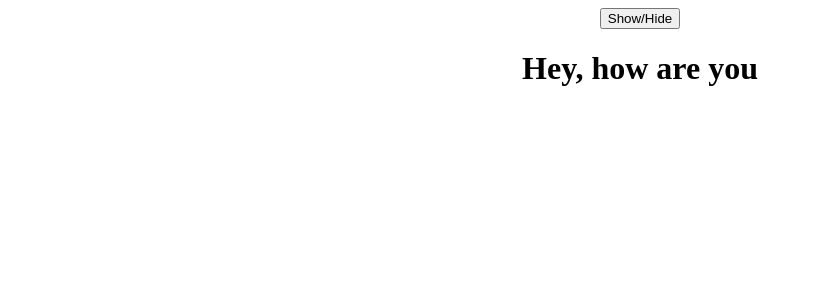
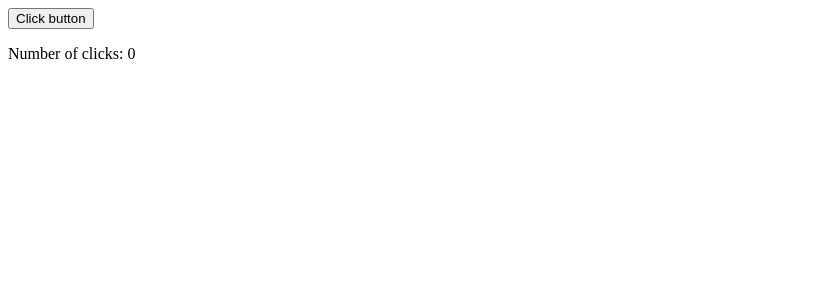
Before and after one commit to Topilogy/recipe-app, a React (Create React App) app: page / in a window 1280 px wide. Shown: the top 300 px of the page, without its empty margins (0-813 px from the left). Built offline with nearby package versions, Linux system fonts and the light colour scheme.

Commit message:
Lighthall task 1

```diff
--- a/src/App.js
+++ b/src/App.js
@@ -1,21 +1,24 @@
-import './App.css';
-import { useState } from "react"
+import { useState } from "react";
+import React from "react";
 
-//useState Hook - Text Color Change
+// Task 1 - Clicking counting button
 
 function App() {
-  const [textColor, setTextColor] = useState("black")
+  const value = localStorage.getItem('num')
+  const [number, setNumber] = useState(value ? JSON.parse(value) : 0);
 
   return (
-    <div className='App'>
+    <div className="App">
       <button onClick={() => {
-        setTextColor(textColor === "black" ? "red" : "black")
-      }}
+          setNumber(number + 1);
+          localStorage.setItem('num', JSON.stringify(number+1))
+        }}
       >
-        Show/Hide
+        Click button
       </button>
-      <h1 style={{ color: textColor }}>Hey, how are you</h1>
+      <p>Number of clicks: {number}</p>
     </div>
-  )
-}
+  );
+};
+
 export default App;
```
